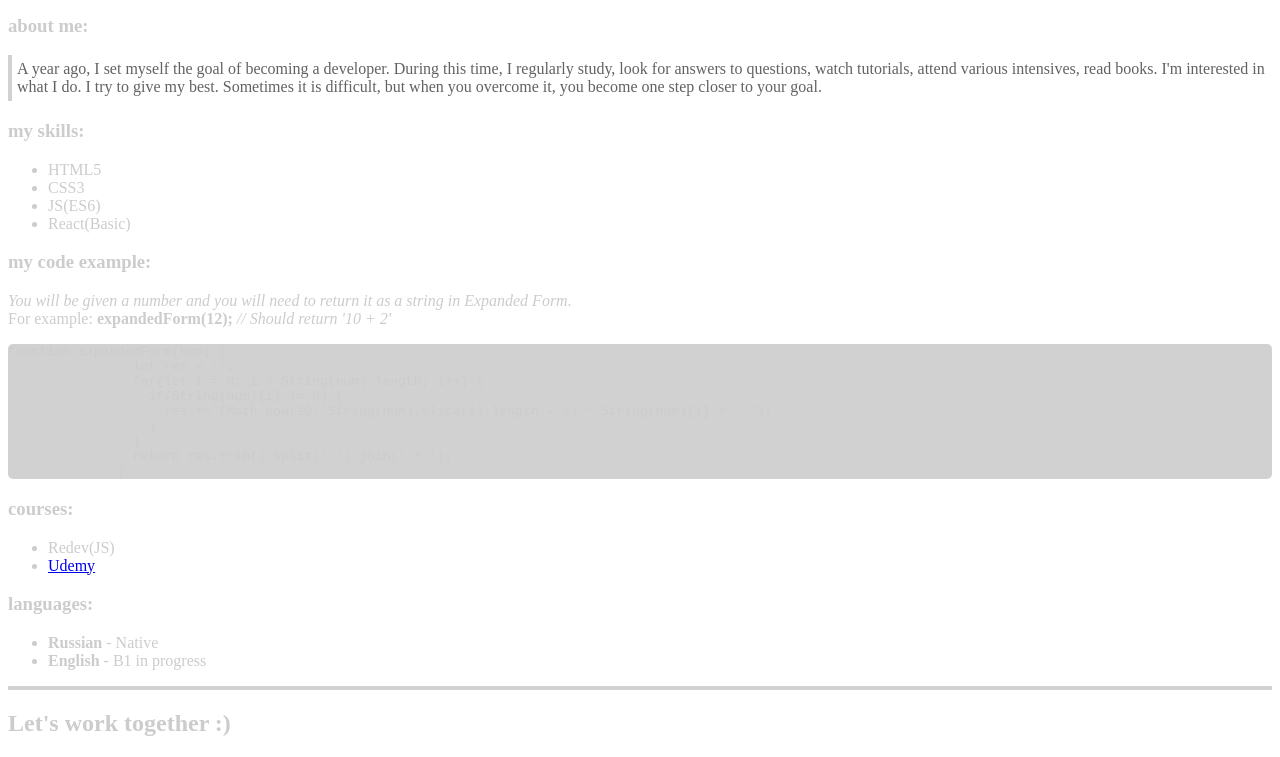
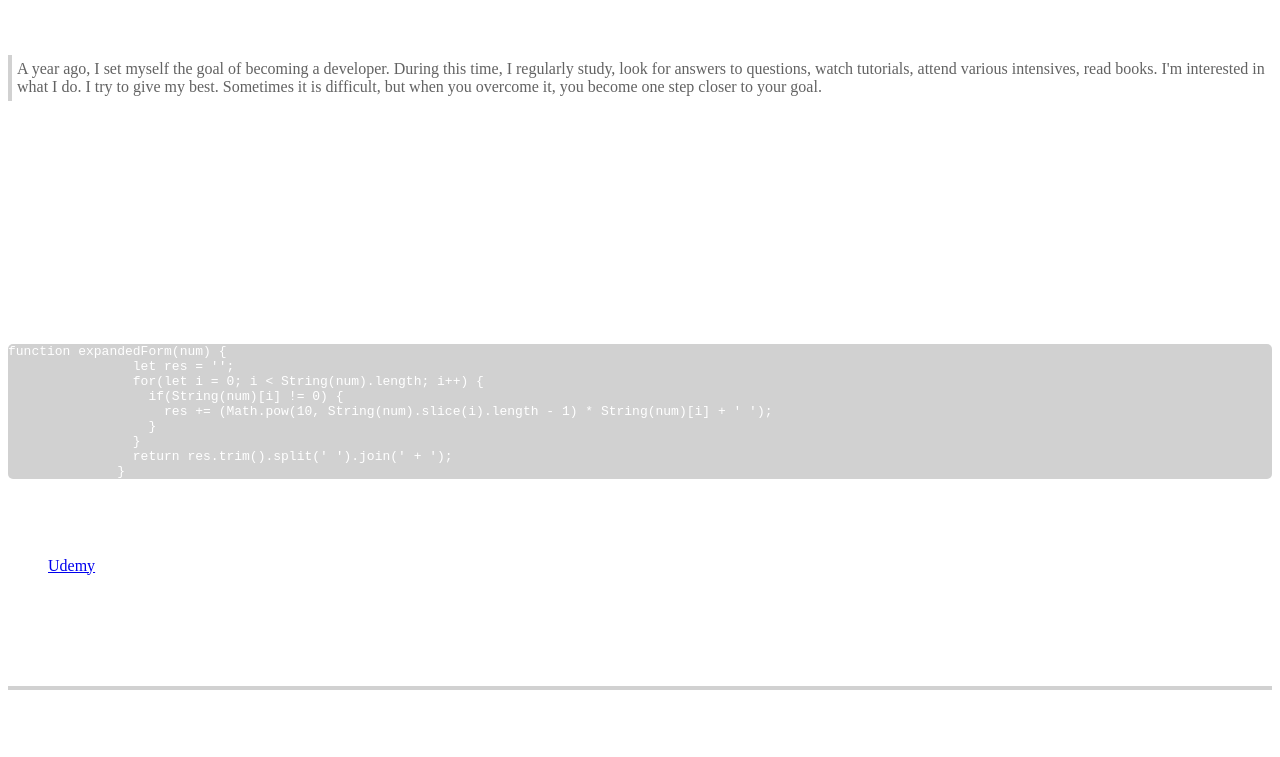
Before and after one commit to posternaka/rsschool-cv, a plain HTML site: page index.html in a window 1280 px wide. Shown: the part 526-1283 px from the top of the page. Drawn offline with Linux system fonts and the light colour scheme.

Commit message:
feat: update color text

```diff
--- a/style.css
+++ b/style.css
@@ -1,5 +1,5 @@
 body {
-    color: #ccc;
+    color: #fff;
 }
 
 hr {
```
